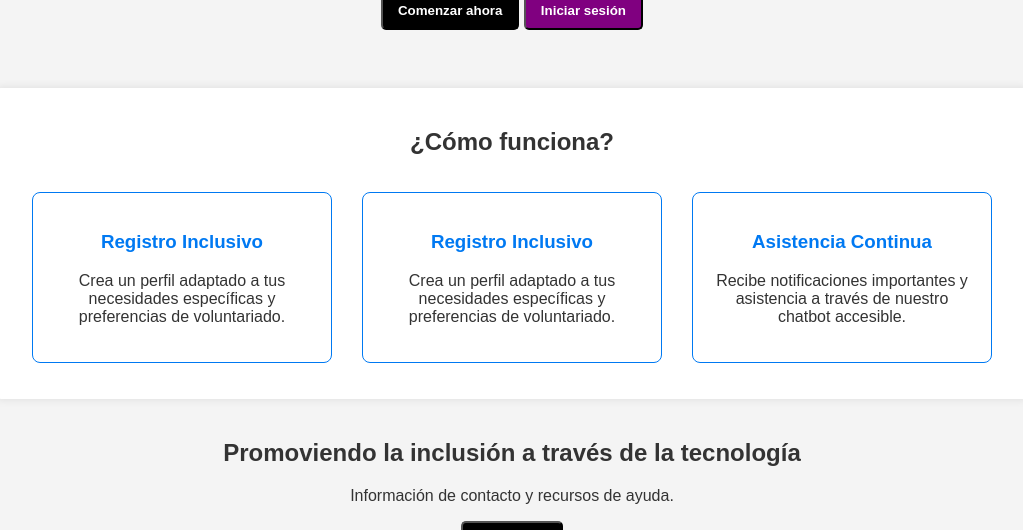
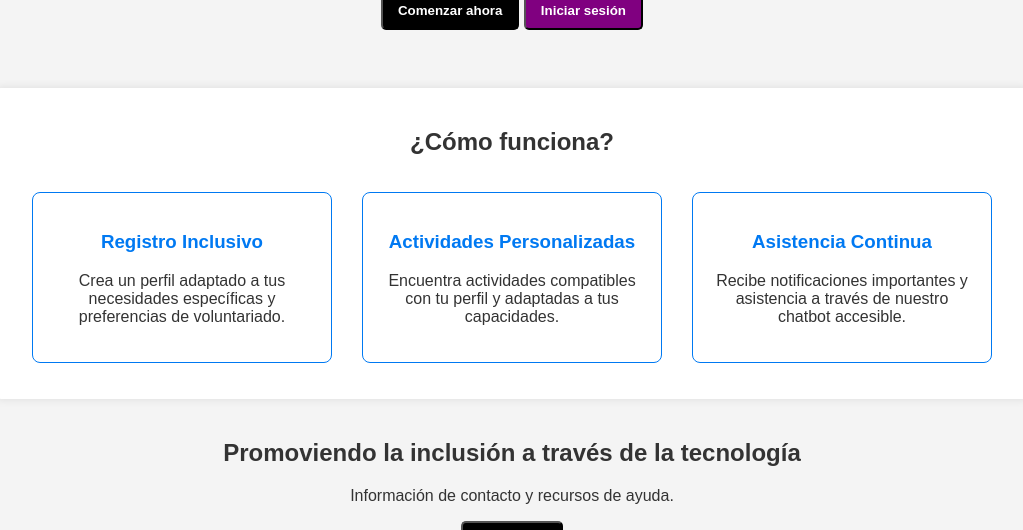
Before and after one commit to dpalominoj/voluntariado-inclusivo, a Flask app: page / in a window 1280 px wide. Shown: the part 261-791 px from the top of the page, without its empty margins (128-1151 px from the left). Run offline with Flask 2, Linux system fonts and the light colour scheme.

Commit message:
Update Inicio.html

```diff
--- a/templates/Inicio.html
+++ b/templates/Inicio.html
@@ -4,8 +4,8 @@
     <meta charset="UTF-8">
     <meta name="viewport" content="width=device-width, initial-scale=1.0">
     <title>Página Principal</title>
-    <link rel="stylesheet" href="estilo.css">
-	<script src="javascript.js"></script>
+    <link rel="stylesheet" href="{{ url_for('static', filename='CSS/estilo.css') }}">
+    <script src="{{ url_for('static', filename='JS/javascript.js') }}"></script>
 </head>
 <body>
     <header>
@@ -18,10 +18,10 @@
                     <li><a href="#">AYUDA</a></li>
                 </ul>
             </nav>
-			<div class="acciones">
-				<span style="padding: 10px 15px;"><a href="#" id="btn-modo" aria-label="modo-oscuro">&#127769;</a></span>
-                <a href="#" class="btn-login">Iniciar sesión</a>
-                <a href="#" class="btn-registro">Registrarse</a>
+		<div class="acciones">
+		<span style="padding: 10px 15px;"><a href="#" id="btn-modo" aria-label="modo-oscuro">&#127769;</a></span>
+                <a href=""{{ url_for('login') }}"" class="btn-login">Iniciar sesión</a>
+                <a href=""{{ url_for('registro') }}"" class="btn-registro">Registrarse</a>
             </div>
         </div>
     </header>
@@ -40,8 +40,8 @@
 					<p>Crea un perfil adaptado a tus necesidades específicas y preferencias de voluntariado.</p>
 				</div>
 				<div class="tarjeta">
-					<h3>Registro Inclusivo</h3>
-					<p>Crea un perfil adaptado a tus necesidades específicas y preferencias de voluntariado.</p>
+					<h3>Actividades Personalizadas</h3>
+					<p>Encuentra actividades compatibles con tu perfil y adaptadas a tus capacidades.</p>
 				</div>
 				<div class="tarjeta">
 					<h3>Asistencia Continua</h3>
```
